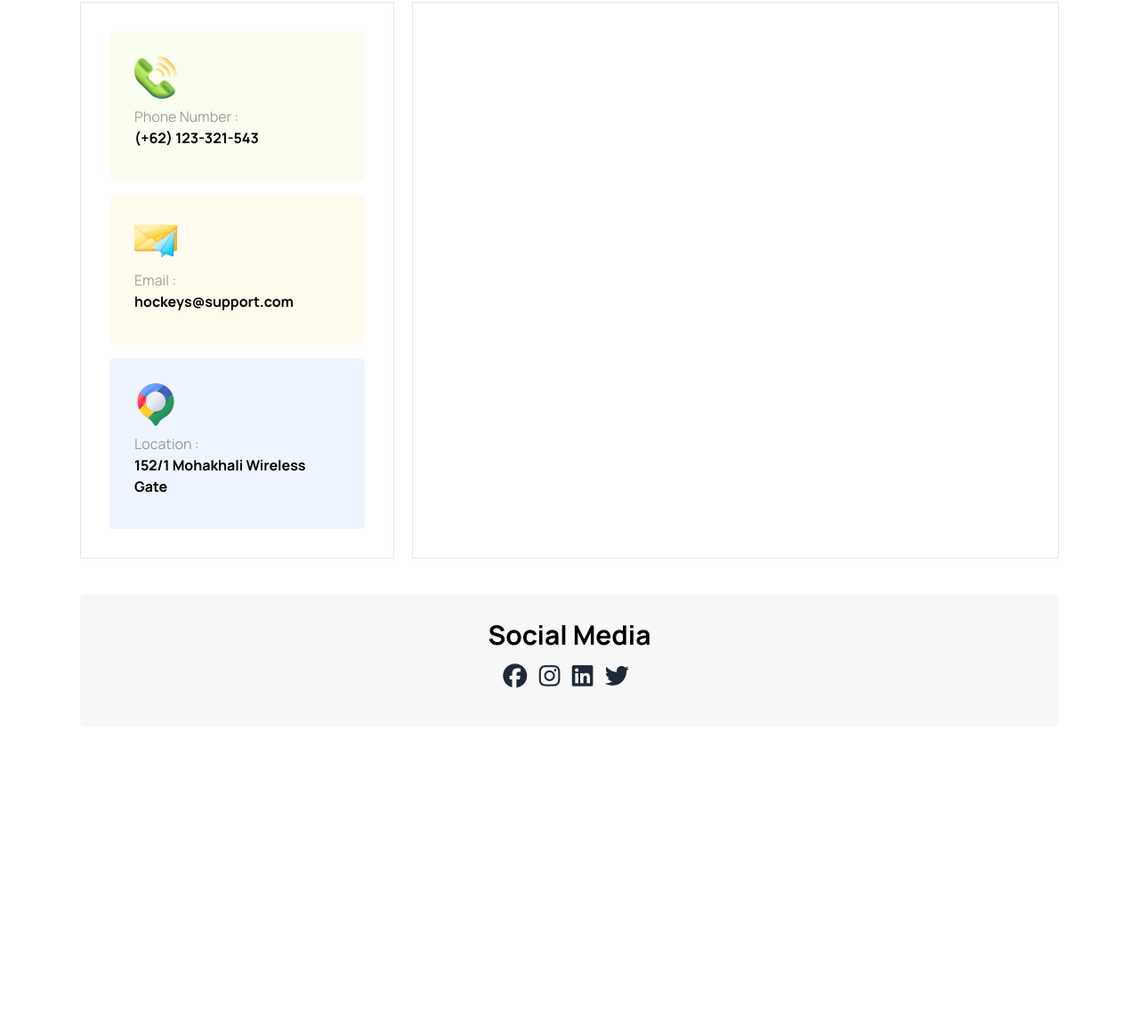
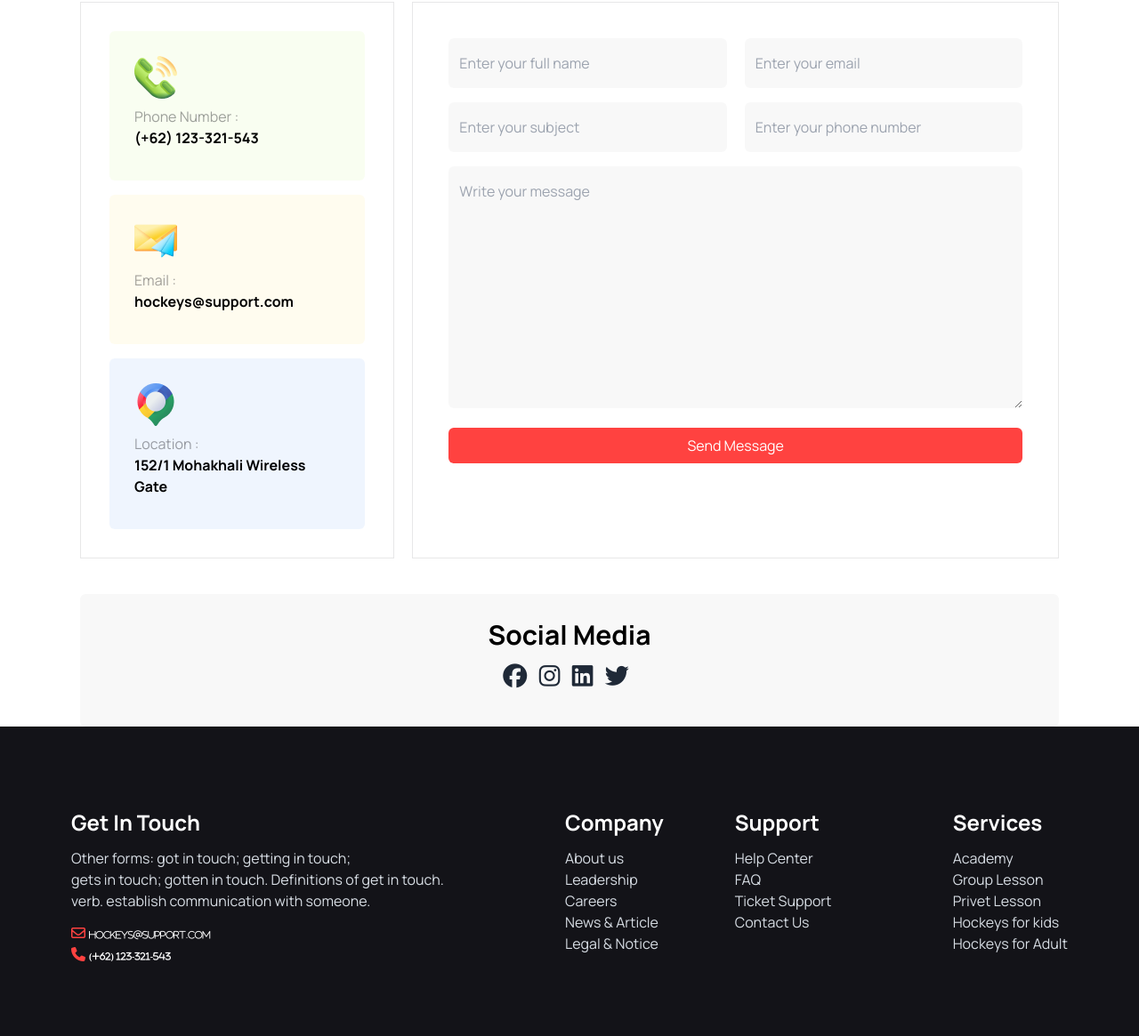
Before and after one commit to devmamunbd/assignment-3, a plain HTML site: page index.html in a window 1280 px wide. Shown: the part 4011-5176 px from the top of the page at 89% size. Before the commit the page ends 4828 px from the top, so only its background shows below. Drawn offline with nearby package versions, Linux system fonts and the light colour scheme.

Commit message:
done footer section

```diff
--- a/index.html
+++ b/index.html
@@ -500,26 +500,33 @@
               </div>
             </div>
 
-            <div class="border col-span-2 border-[#13131819]"">
-                <!-- <form action="">
-                  <label for="Your Name">Your Name</label><br>
-                  <input type="text" name="" id="" placeholder="enter your full name">
+            <div class="border col-span-2 border-[#13131819] p-10">
+                <form action="" class="space-y-4">
+                  <div class="flex gap-5">
 
-                  <label for="Your Email">Your Email</label> <br>
-                  <input type="text" name="" id="" placeholder="Enter your email">
-                  <br>
-                  <label for="Subject">Subject</label>
-                  <input type="text" placeholder="Enter your subject">
-
-                  <label for="Number">Phone Number</label>
-                  <input type="number" name="" id="" placeholder="Enter your phone number">
-                  <br>
-                  <label for="Message">Message</label>
-                  <textarea name="" id="" cols="30" rows="10" placeholder="Right your message"></textarea>
+                  <input class="bg-[#13131807] px-3 py-4 w-[313px] rounded-md" type="text" name="" id="" placeholder="Enter your full name">
 
 
-                  <button class="py-2 px-8 bg-[FF4240] rounded-md">Send Message</button>
-                </form> -->
+                  <!-- <label for="" class="text-[17px] text-black font-bold">Your Email</label> <br> -->
+                  <input class="bg-[#13131807] px-3 py-4 w-[313px] rounded-md" type="text" name="" id="" placeholder="Enter your email">
+                  </div>
+
+
+                  <div class="flex gap-5">
+
+                    <!-- <p class="text-[17px] text-black font-bold">Subject</p> -->
+                  <input class="bg-[#13131807] px-3 py-4 w-[313px] rounded-md" type="text" placeholder="Enter your subject">
+
+                  <!-- <p class="text-[17px] text-black font-bold">Phone Number</p> -->
+                  <input class="bg-[#13131807] px-3 py-4 w-[313px] rounded-md" type="number" name="" id="" placeholder="Enter your phone number">
+                  </div>
+
+
+                  <textarea name="" id="" cols="30" rows="10" placeholder="Write your message" class="px-3 py-4 w-full bg-[#13131807] rounded-md"></textarea>
+                  <br>
+
+                  <button class="w-full text-white py-2 px-8 bg-[#FF4240] rounded-md">Send Message</button>
+                </form>
             </div>
           </div>
 
@@ -540,5 +547,42 @@
         </div>
 
     </div>
+
+    <footer class="flex justify-between gap-5 flex-col md:flex-row lg:flex-row p-10 bg-[#131318] text-neutral-content p-20">
+      <nav class="text-center md:text-left lg:text-left">
+        <header class="py-3 text-2xl font-bold text-white">Get In Touch</header>
+        <p class="mb-3">Other forms: got in touch; getting in touch; <br> gets in touch; gotten in touch. Definitions of get in touch. <br> verb. establish communication with someone.</p>
+        <a href=""><i class="fa-regular fa-envelope text-[#FF4240]">  <span class="text-[#FFFFFF] text-[10px]"> hockeys@support.com</span></i></a> <br>
+        <a href=""><i class="fa-solid fa-phone text-[#FF4240]">  <span class="text-[#FFFFFF] text-[10px]">
+           (+62) 123-321-543</span></i></a>
+      </nav>
+     <div class="flex justify-center gap-20">
+      <nav class="space-y-4">
+        <header class="py-3 text-2xl font-bold text-white">Company</header>
+        <a class="link link-hover mb-5">About us</a><br>
+        <a class="link link-hover mb-5">Leadership</a><br>
+        <a class="link link-hover mb-5">Careers</a><br>
+        <a class="link link-hover mb-5">News & Article</a><br>
+        <a class="link link-hover">Legal & Notice</a>
+      </nav>
+      <nav>
+        <header class="py-3 text-2xl font-bold text-white">Support</header>
+        <a class="link link-hover mb-5">Help Center</a><br>
+        <a class="link link-hover mb-5">FAQ</a><br>
+        <a class="link link-hover mb-5">Ticket Support</a><br>
+        <a class="link link-hover mb-5">Contact Us</a><br>
+      </nav>
+     </div>
+      <nav class="text-center md:text-left lg:text-left">
+        <header class="py-3 text-2xl font-bold text-white">Services</header>
+        <a class="link link-hover mb-5">Academy</a><br>
+        <a class="link link-hover mb-5">Group Lesson</a><br>
+        <a class="link link-hover mb-5">Privet Lesson</a><br>
+        <a class="link link-hover mb-5">Hockeys for kids</a><br>
+        <a class="link link-hover mb-5">Hockeys for Adult</a>
+      </nav>
+    </footer>
+
+
 </body>
 </html>
```
